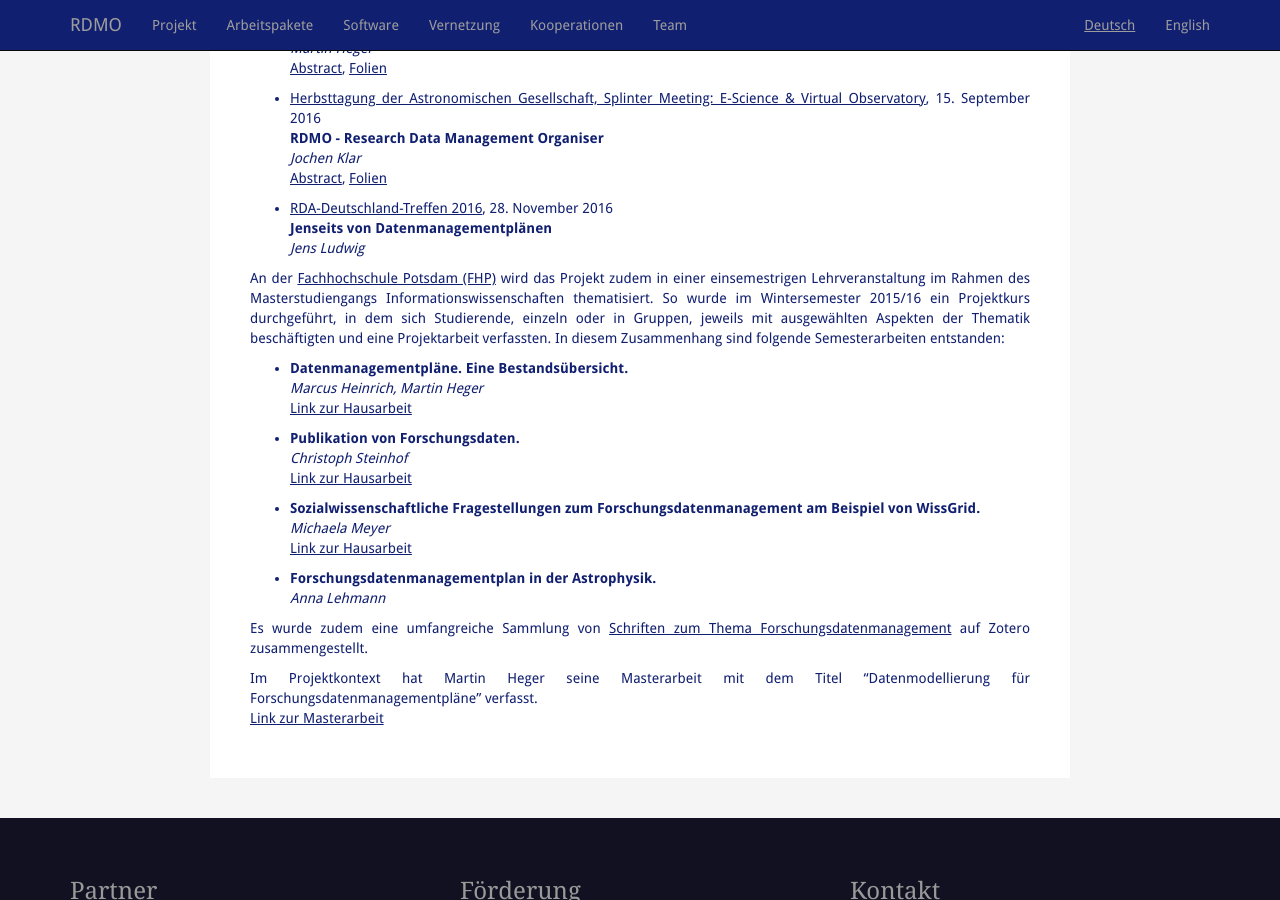
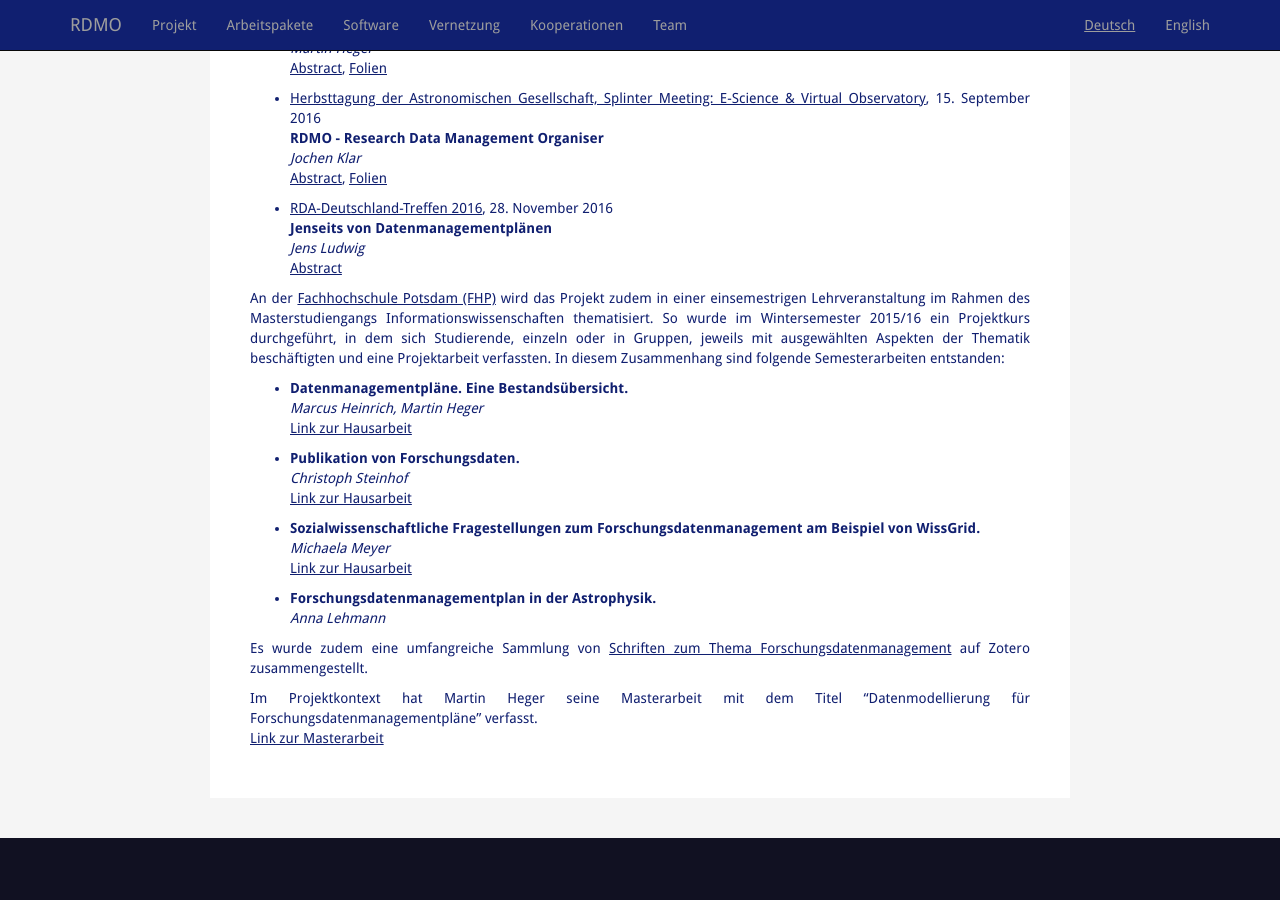
Before and after one commit to rdmorganiser/rdmorganiser.github.io, a Jekyll site: the page built from vernetzung.md, in a window 1280 px wide and 900 px high, scrolled down 647 px. Built offline with Jekyll 4.4.1, drawn with Linux system fonts in a browser that asks for light colours.

Commit message:
add abstract, fix dates

```diff
--- a/vernetzung.md
+++ b/vernetzung.md
@@ -44,6 +44,7 @@ organization of research data management.**
 * [RDA-Deutschland-Treffen 2016](http://os.helmholtz.de/de/bewusstsein-schaerfen/workshops/rda-de-16/), 28. November 2016
 **Jenseits von Datenmanagementplänen**
 *Jens Ludwig*
+[Abstract](http://os.helmholtz.de/de/bewusstsein-schaerfen/workshops/rda-de-16/sessionabstracts/#c6993)
 
 An der [Fachhochschule Potsdam (FHP)](http://www.fh-potsdam.de/) wird das Projekt zudem in einer einsemestrigen Lehrveranstaltung im Rahmen des Masterstudiengangs Informationswissenschaften thematisiert. So wurde im Wintersemester 2015/16 ein Projektkurs durchgeführt, in dem sich Studierende, einzeln oder in Gruppen, jeweils mit ausgewählten Aspekten der Thematik beschäftigten und eine Projektarbeit verfassten. In diesem Zusammenhang sind folgende Semesterarbeiten entstanden:
 
```
Also changed, not shown: en/outreach.md (+1 -0 lines).
